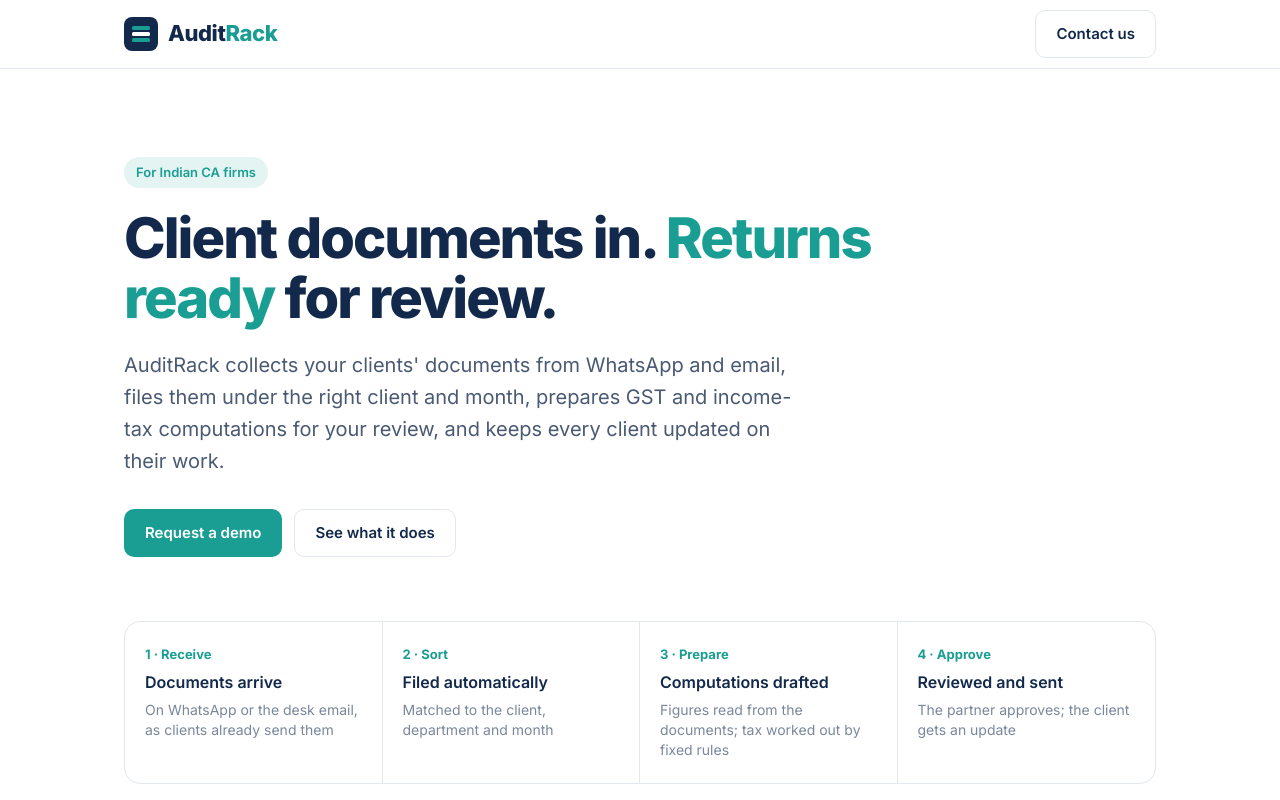
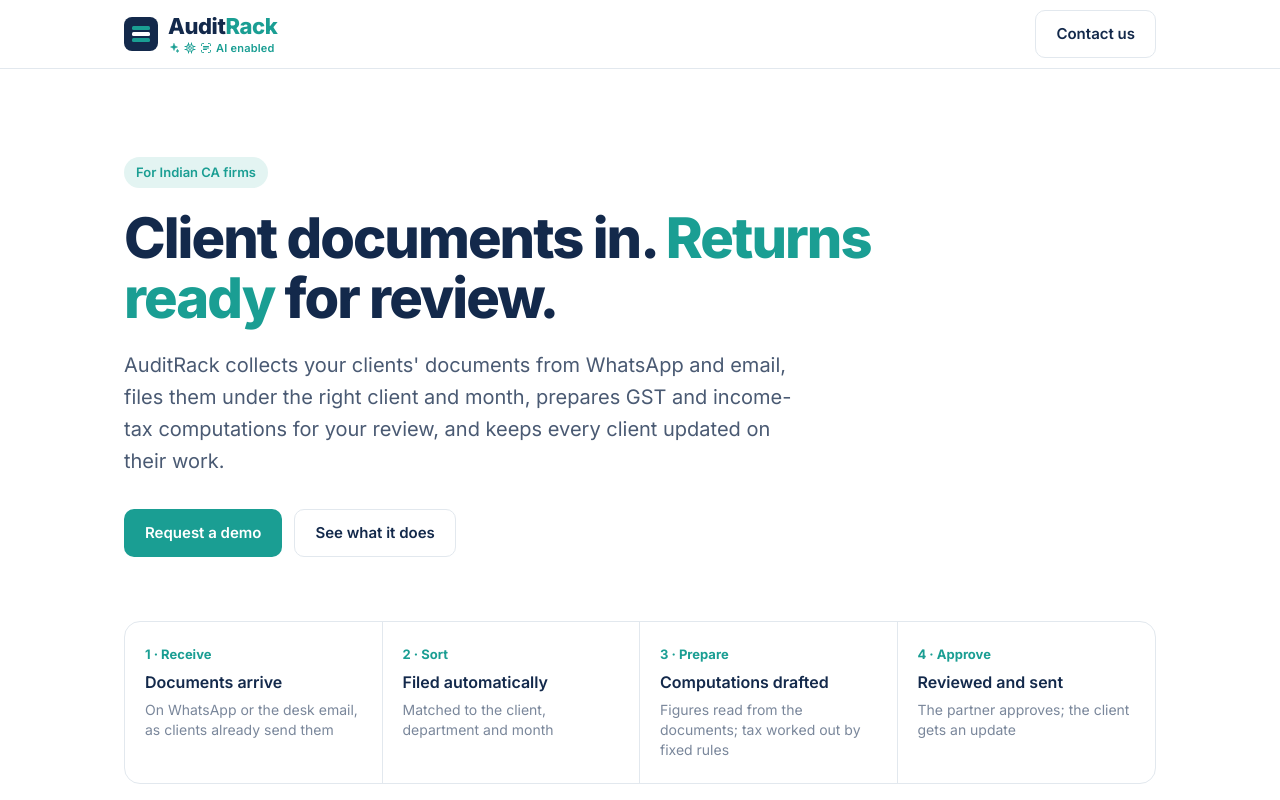
Before and after one commit to rvenkateshsg/auditrack-website, a plain HTML site: page index.html in a window 1280 px wide. Shown: the top 800 px of the page. Drawn offline with Linux system fonts and the light colour scheme.

Commit message:
Header: 'AI enabled' line with small AI icons under the AuditRack name
Co-Authored-By: Claude Opus 5.5 <noreply@anthropic.com>

```diff
--- a/index.html
+++ b/index.html
@@ -50,6 +50,10 @@
   .brand { display: flex; align-items: center; gap: 10px; text-decoration: none; color: var(--ink); font-weight: 800; font-size: 22px; letter-spacing: -0.02em; }
   .brand .r { color: var(--teal); }
   .mark { width: 34px; height: 34px; }
+  .brand-text { display: flex; flex-direction: column; line-height: 1.1; }
+  .ai-line { display: flex; align-items: center; gap: 4px; margin-top: 3px; font-size: 11px; font-weight: 600; letter-spacing: 0.02em; color: var(--teal); }
+  .ai-line svg { width: 12px; height: 12px; fill: none; stroke: currentColor; stroke-width: 2; stroke-linecap: round; stroke-linejoin: round; }
+  .ai-line svg:first-child { fill: currentColor; stroke-width: 1; }
   .btn {
     display: inline-flex; align-items: center; gap: 8px; padding: 11px 20px; border-radius: 10px;
     font-weight: 600; font-size: 15px; text-decoration: none; border: 1px solid transparent; white-space: nowrap;
@@ -123,7 +127,15 @@
   <div class="wrap bar">
     <a class="brand" href="#" aria-label="AuditRack home">
       <svg class="mark" viewBox="0 0 34 34" aria-hidden="true"><rect width="34" height="34" rx="8" fill="#13294b"/><rect x="8" y="9" width="18" height="4" rx="1.5" fill="#1a9e93"/><rect x="8" y="15" width="18" height="4" rx="1.5" fill="#fff"/><rect x="8" y="21" width="18" height="4" rx="1.5" fill="#1a9e93"/></svg>
-      <span>Audit<span class="r">Rack</span></span>
+      <span class="brand-text">
+        <span>Audit<span class="r">Rack</span></span>
+        <span class="ai-line" aria-label="AI enabled">
+          <svg viewBox="0 0 24 24" aria-hidden="true"><path d="M12 3l1.9 5.1L19 10l-5.1 1.9L12 17l-1.9-5.1L5 10l5.1-1.9z"/><path d="M19 15l.8 2.2L22 18l-2.2.8L19 21l-.8-2.2L16 18l2.2-.8z"/></svg>
+          <svg viewBox="0 0 24 24" aria-hidden="true"><rect x="6" y="6" width="12" height="12" rx="2"/><rect x="9.5" y="9.5" width="5" height="5" rx="1"/><path d="M9 2v3M15 2v3M9 19v3M15 19v3M2 9h3M2 15h3M19 9h3M19 15h3"/></svg>
+          <svg viewBox="0 0 24 24" aria-hidden="true"><path d="M3 7V5a2 2 0 0 1 2-2h2M17 3h2a2 2 0 0 1 2 2v2M21 17v2a2 2 0 0 1-2 2h-2M7 21H5a2 2 0 0 1-2-2v-2"/><path d="M7 9h10M7 12h10M7 15h6"/></svg>
+          AI enabled
+        </span>
+      </span>
     </a>
     <a class="btn btn-ghost" href="mailto:hello@auditrack.ai">Contact us</a>
   </div>
```
